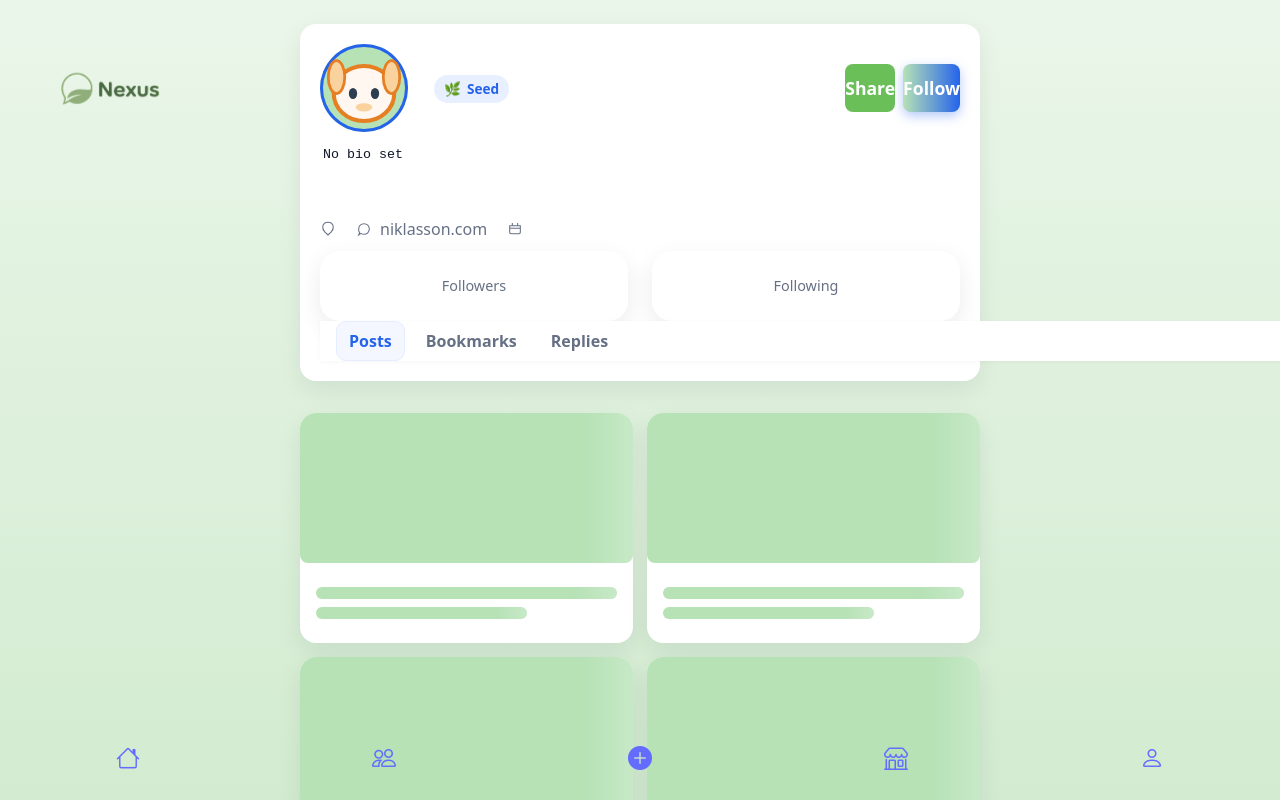
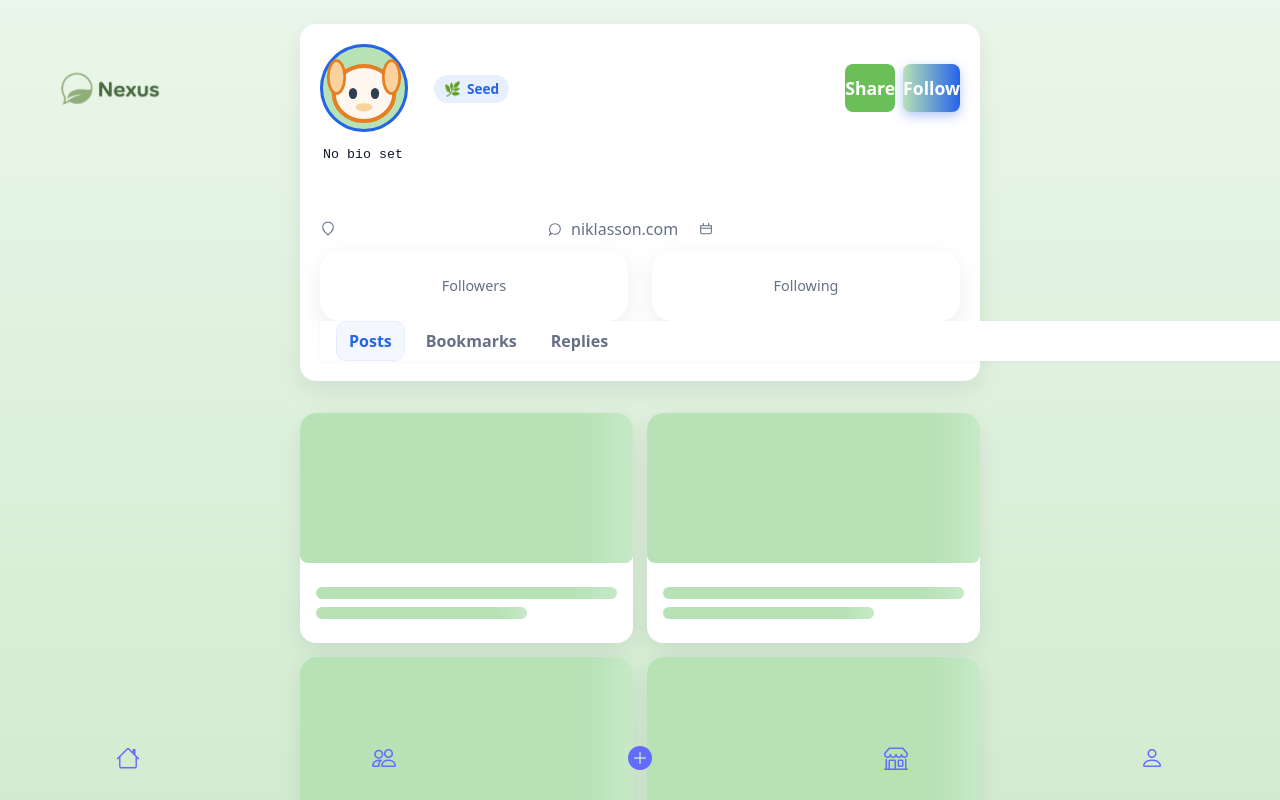
Before and after one commit to DevLwC/digi_and_demo_refactoring, a React app in the folder frontend/: page /profile in a window 1280 px wide. Shown: the top 800 px of the page. Built offline with nearby package versions, Linux system fonts and the light colour scheme; the HTML template or start-up script is replaced by a standard one.

Commit message:
making location editable

```diff
--- a/frontend/src/pages/Profile.css
+++ b/frontend/src/pages/Profile.css
@@ -190,6 +190,18 @@
     border-color: var(--primary);
     outline: none;
 }
+
+.location-input {
+    color: var(--text);
+    background: #ffffff;
+    border: 1.5px solid #ffffff;
+    resize: none;
+    transition: border-color 0.2s ease;
+}
+.location-input:focus {
+    border-color: var(--primary);
+    outline: none;
+}
 .facts {
     list-style: none;
     padding: 0;
--- a/frontend/src/pages/Profile.jsx
+++ b/frontend/src/pages/Profile.jsx
@@ -101,6 +101,23 @@ const AnimalAvatars = {
 // 2. Add avatarAnimal to user
 export default function Profile() {
     const [bio, setBio] = useState(localStorage.getItem('bio') || "No bio set");
+    const [location, setLocation] = useState(localStorage.getItem('location') || "");
+
+    const handleLocationChange = async (e) => {
+        const newLocation = e.target.value;
+        setLocation(newLocation);
+        localStorage.setItem('location', newLocation);
+        try {
+            await fetch(`${API_BASE_URL}/api/users/updateLocation`, {
+                method: 'POST',
+                headers: {'Content-Type': 'application/json'},
+                body: JSON.stringify({location: newLocation}),
+                credentials: 'include'
+            });
+        } catch (err) {
+            console.error('Failed to update location on server:', err);
+        }
+    };
 
     const handleBioChange = async (e) => {
         const newBio = e.target.value;
@@ -120,7 +137,6 @@ export default function Profile() {
     const user = {
         name: localStorage.getItem('username'),
         handle: localStorage.getItem('email'),
-        location: localStorage.getItem('location'),
         link: "https://niklasson.com",
         joined: localStorage.getItem('createdAt'),
         followers: localStorage.getItem('followersCount'),
@@ -190,7 +206,12 @@ export default function Profile() {
                                         strokeWidth="1.6"
                                     />
                                 </svg>
-                                {user.location}
+                                <input
+                                    type="text"
+                                    value={location}
+                                    onChange={handleLocationChange}
+                                    className="location-input"
+                                />
                             </li>
                             <li>
                                 <svg viewBox="0 0 24 24" width="16" height="16" aria-hidden="true">
```
Also changed, not shown: 1 other file (tests, documents, lock files or other folders).
